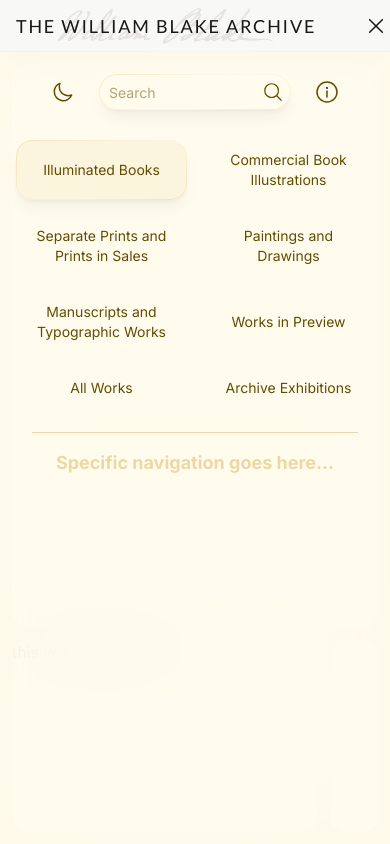
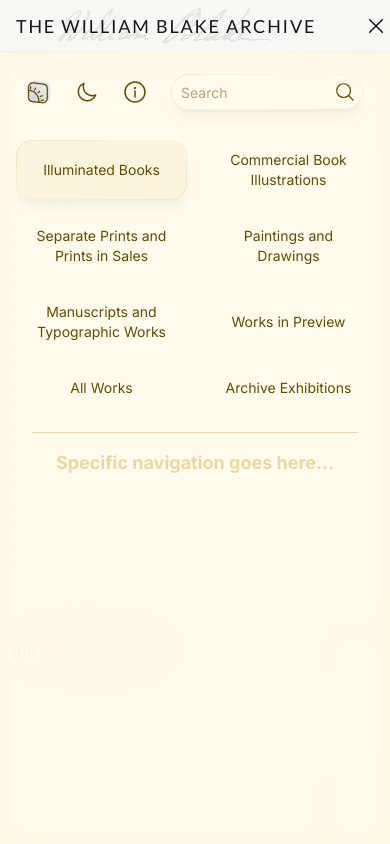
Before and after one commit to zimoluo/blake-redesign, a Next.js app: page /lightbox in a window 390 px wide. Both pictures are taken after a click on the button 376 px from the left and 26 px from the top of the page. Shown: the top 844 px of the page. Built offline with nearby package versions, Linux system fonts and the light colour scheme.

Commit message:
get this away from me

```diff
--- a/components/asset/lightbox-icon.tsx
+++ b/components/asset/lightbox-icon.tsx
@@ -1,8 +1,19 @@
+"use client";
+
+import { useId } from "react";
+
 export default function LightboxIcon({
   className = "",
   strokeClassName = "",
   fillClassName = "",
 }: AssetIcon) {
+  const id = useId();
+
+  const grad1 = `abhelgrlblblb-${id}`;
+  const grad2 = `bfjaiowlblblb-${id}`;
+  const grad3 = `cfjioerlblblb-${id}`;
+  const grad4 = `dajiroelblblb-${id}`;
+
   return (
     <svg
       xmlns="http://www.w3.org/2000/svg"
@@ -11,48 +22,9 @@ export default function LightboxIcon({
       aria-label="Lightbox"
       className={className}
     >
-      <circle
-        cx={352.5}
-        cy={374.5}
-        r={333.5}
-        fill="url(#abhelgrirueflafawhuie)"
-        className="dark:opacity-0"
-      />
-      <circle
-        cx={797.5}
-        cy={829.5}
-        r={333.5}
-        fill="url(#bfjaiowejowipajfgnreifnai)"
-        className="dark:opacity-0"
-      />
-      <path
-        fill="url(#cfjioeriofjaeriaojewffjnjervg)"
-        className="dark:opacity-20"
-        d="M115 287.752c0-153.194 133.644-272.09 285.796-254.26l512 60C1041.77 108.606 1139 217.893 1139 347.752v508.496c0 153.192-133.64 272.092-285.796 254.262l-512-60C212.228 1035.39 115 926.107 115 796.248V287.752Z"
-      />
-      <path
-        fill="url(#dajiroeafweijaiwjaiefhawlu)"
-        className="dark:opacity-20"
-        d="M0 367.752c0-153.194 133.644-272.09 285.796-254.26l512 60C926.772 188.606 1024 297.893 1024 427.752v508.496c0 153.192-133.644 272.092-285.796 254.262l-512-60C97.228 1115.39 0 1006.11 0 876.248V367.752Z"
-      />
-      <path
-        className={`${strokeClassName ? strokeClassName : "stroke-primary"}`}
-        strokeWidth={64}
-        d="M32 367.752c0-133.521 116.026-237.266 248.512-222.655l1.559.177 512 60C906.925 218.499 992 314.126 992 427.752v508.496c0 134.042-116.938 238.082-250.071 222.482l-512-60C117.075 1085.5 32 989.874 32 876.248V367.752Z"
-      />
-      <path
-        className={`${fillClassName ? fillClassName : "fill-primary"}`}
-        d="M53 502c302.652 0 548 279.374 548 624h-64c0-317.342-224.25-560-484-560v-64Z"
-      />
-      <path
-        className={`${strokeClassName ? strokeClassName : "stroke-primary"}`}
-        strokeLinecap="round"
-        strokeWidth={64}
-        d="m679.709 1040.02 109.732-7.68M634.633 841.094l101.99-41.207M523 652.414l79.127-76.412M343 518.488l44.741-100.49M137 450.934l3.839-109.933"
-      />
       <defs>
         <radialGradient
-          id="abhelgrirueflafawhuie"
+          id={grad1}
           cx={0}
           cy={0}
           r={1}
@@ -63,7 +35,7 @@ export default function LightboxIcon({
           <stop offset={1} stopColor="#D4D4D4" />
         </radialGradient>
         <radialGradient
-          id="bfjaiowejowipajfgnreifnai"
+          id={grad2}
           cx={0}
           cy={0}
           r={1}
@@ -74,7 +46,7 @@ export default function LightboxIcon({
           <stop offset={1} stopColor="#D4D4D4" />
         </radialGradient>
         <radialGradient
-          id="cfjioeriofjaeriaojewffjnjervg"
+          id={grad3}
           cx={0}
           cy={0}
           r={1}
@@ -85,7 +57,7 @@ export default function LightboxIcon({
           <stop offset={1} stopColor="#D4D4D4" />
         </radialGradient>
         <radialGradient
-          id="dajiroeafweijaiwjaiefhawlu"
+          id={grad4}
           cx={0}
           cy={0}
           r={1}
@@ -96,6 +68,46 @@ export default function LightboxIcon({
           <stop offset={1} stopColor="#D4D4D4" />
         </radialGradient>
       </defs>
+
+      <circle
+        cx={352.5}
+        cy={374.5}
+        r={333.5}
+        fill={`url(#${grad1})`}
+        className="dark:opacity-0"
+      />
+      <circle
+        cx={797.5}
+        cy={829.5}
+        r={333.5}
+        fill={`url(#${grad2})`}
+        className="dark:opacity-0"
+      />
+      <path
+        fill={`url(#${grad3})`}
+        className="dark:opacity-20"
+        d="M115 287.752c0-153.194 133.644-272.09 285.796-254.26l512 60C1041.77 108.606 1139 217.893 1139 347.752v508.496c0 153.192-133.64 272.092-285.796 254.262l-512-60C212.228 1035.39 115 926.107 115 796.248V287.752Z"
+      />
+      <path
+        fill={`url(#${grad4})`}
+        className="dark:opacity-20"
+        d="M0 367.752c0-153.194 133.644-272.09 285.796-254.26l512 60C926.772 188.606 1024 297.893 1024 427.752v508.496c0 153.192-133.644 272.092-285.796 254.262l-512-60C97.228 1115.39 0 1006.11 0 876.248V367.752Z"
+      />
+      <path
+        className={strokeClassName || "stroke-primary"}
+        strokeWidth={64}
+        d="M32 367.752c0-133.521 116.026-237.266 248.512-222.655l1.559.177 512 60C906.925 218.499 992 314.126 992 427.752v508.496c0 134.042-116.938 238.082-250.071 222.482l-512-60C117.075 1085.5 32 989.874 32 876.248V367.752Z"
+      />
+      <path
+        className={fillClassName || "fill-primary"}
+        d="M53 502c302.652 0 548 279.374 548 624h-64c0-317.342-224.25-560-484-560v-64Z"
+      />
+      <path
+        className={strokeClassName || "stroke-primary"}
+        strokeLinecap="round"
+        strokeWidth={64}
+        d="m679.709 1040.02 109.732-7.68M634.633 841.094l101.99-41.207M523 652.414l79.127-76.412M343 518.488l44.741-100.49M137 450.934l3.839-109.933"
+      />
     </svg>
   );
 }
--- a/components/ui/root-layout/navbar.tsx
+++ b/components/ui/root-layout/navbar.tsx
@@ -32,9 +32,9 @@ export default function Navbar() {
         </Link>
         <div className="flex-grow invisible pointer-events-none select-none h-0" />
         <div className="flex items-center gap-4 md:gap-6 mr-4 md:mr-6">
-          <button>
+          <Link href="/lightbox">
             <LightboxIcon className="h-6 w-6 hidden md:block hover:scale-110 transition-transform duration-300 ease-out" />
-          </button>
+          </Link>
           <LightDarkModeToggle className="hidden md:block" />
           <button>
             <InfoIcon className="h-6 w-6 hidden md:block hover:scale-110 transition-transform duration-300 ease-out" />
@@ -47,14 +47,21 @@ export default function Navbar() {
       <NavbarSecondaryMenuWrapper>
         <div className="h-full w-full bg-pastel/85 backdrop-blur-2xl text-dark">
           <div className="md:hidden flex items-center justify-center pt-7 pb-5 gap-6">
+            <Link href="/lightbox">
+              <LightboxIcon
+                className="h-6 w-6 hover:scale-110 transition-transform duration-300 ease-out"
+                strokeClassName="stroke-dark"
+                fillClassName="fill-dark"
+              />
+            </Link>
             <LightDarkModeToggle strokeClassName="stroke-dark" />
-            <NavbarSearchBar alwaysExpanded={true} />
             <button>
               <InfoIcon
                 className="h-6 w-6 hover:scale-110 transition-transform duration-300 ease-out"
                 strokeClassName="stroke-dark"
               />
             </button>
+            <NavbarSearchBar alwaysExpanded={true} />
           </div>
           <NavbarSubmenuCategorySelector />
           <div className="w-full px-8 py-2">
```
